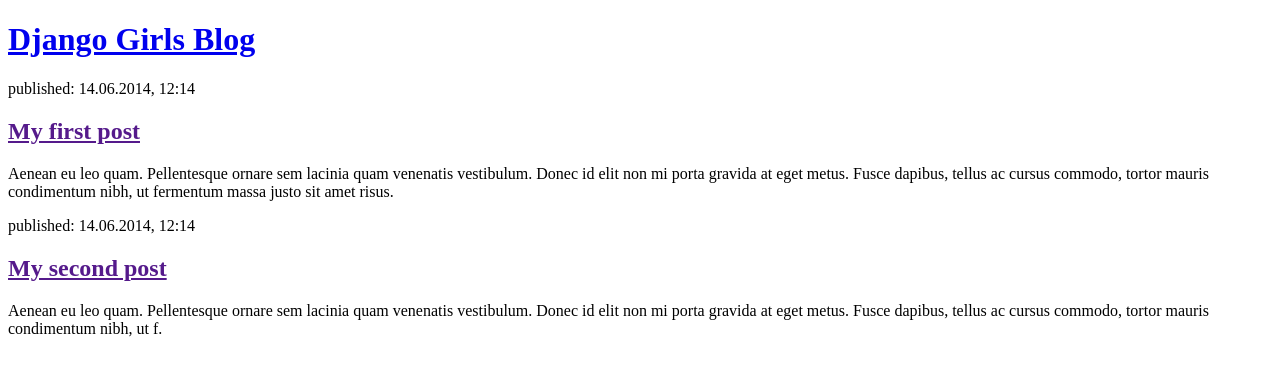
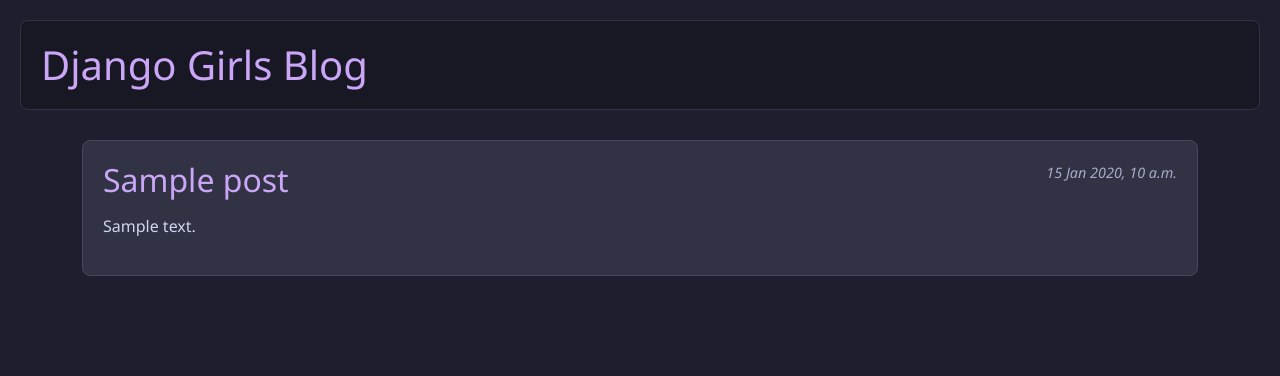
Before and after one commit to sonalita/djtut, a Django app: page / in a window 1280 px wide. Shown: the top 376 px of the page. Run offline with Django 5.2, Linux system fonts and the light colour scheme; tables that the repository leaves empty hold one stand-in row (values such as "Sample post").

Commit message:
Add ORM, dynamic rendering and styling

```diff
--- /dev/null
+++ b/blog/static/css/blog.css
@@ -0,0 +1,79 @@
+body {
+    background-color: var(--ctp-base);
+    color: var(--ctp-text);
+    font-family: 'Segoe UI', Tahoma, Geneva, Verdana, sans-serif;
+    line-height: 1.6;
+    margin: 0;
+    padding: 20px;
+}
+
+header {
+    background-color: var(--ctp-mantle);
+    padding: 20px;
+    margin-bottom: 30px;
+    border-radius: 8px;
+    border: 1px solid var(--ctp-surface0);
+}
+
+h1 a,
+h2 a {
+    color: var(--ctp-mauve);
+    text-decoration: none;
+    transition: color 0.3s ease;
+}
+
+h1 a:hover,
+h2 a:hover {
+    color: var(--ctp-pink);
+}
+
+h1 {
+    margin: 0;
+    font-size: 2.5em;
+}
+
+h2 {
+    color: var(--ctp-blue);
+    margin-top: 0;
+}
+
+article {
+    background-color: var(--ctp-surface0);
+    padding: 20px;
+    margin-bottom: 20px;
+    border-radius: 8px;
+    border: 1px solid var(--ctp-surface1);
+}
+
+time {
+    color: var(--ctp-subtext0);
+    font-size: 0.9em;
+    font-style: italic;
+}
+
+p {
+    color: var(--ctp-text);
+    margin: 15px 0;
+}
+
+a {
+    color: var(--ctp-sapphire);
+    text-decoration: none;
+}
+
+a:hover {
+    color: var(--ctp-sky);
+    text-decoration: underline;
+}
+
+.btn-secondary,
+.btn-secondary:visited {
+    color: var(--ctp-peach);
+    background: none;
+    border-color: var(--ctp-peach);
+}
+
+.btn-secondary:hover {
+    color: var(--ctp-base);
+    background-color: var(--ctp-peach);
+}
--- /dev/null
+++ b/blog/static/css/layout.css
@@ -0,0 +1,21 @@
+.save {
+    float: right;
+}
+
+.post-form textarea,
+.post-form input {
+    width: 100%;
+}
+
+.post {
+    margin-bottom: 70px;
+}
+
+.post>.date,
+.post>.actions {
+    float: right;
+}
+
+.btn-secondary {
+    margin-left: 15px;
+}
--- /dev/null
+++ b/blog/static/css/theme-cappuccin.css
@@ -0,0 +1,29 @@
+/* Catppuccin Mocha Color Scheme */
+:root {
+    --ctp-rosewater: #f5e0dc;
+    --ctp-flamingo: #f2cdcd;
+    --ctp-pink: #f5c2e7;
+    --ctp-mauve: #cba6f7;
+    --ctp-red: #f38ba8;
+    --ctp-maroon: #eba0ac;
+    --ctp-peach: #fab387;
+    --ctp-yellow: #f9e2af;
+    --ctp-green: #a6e3a1;
+    --ctp-teal: #94e2d5;
+    --ctp-sky: #89dceb;
+    --ctp-sapphire: #74c7ec;
+    --ctp-blue: #89b4fa;
+    --ctp-lavender: #b4befe;
+    --ctp-text: #cdd6f4;
+    --ctp-subtext1: #bac2de;
+    --ctp-subtext0: #a6adc8;
+    --ctp-overlay2: #9399b2;
+    --ctp-overlay1: #7f849c;
+    --ctp-overlay0: #6c7086;
+    --ctp-surface2: #585b70;
+    --ctp-surface1: #45475a;
+    --ctp-surface0: #313244;
+    --ctp-base: #1e1e2e;
+    --ctp-mantle: #181825;
+    --ctp-crust: #11111b;
+}
--- a/blog/templates/blog/post_list.html
+++ b/blog/templates/blog/post_list.html
@@ -1,23 +1,36 @@
+{% load static %}
 <!DOCTYPE html>
 <html>
+
 <head>
     <title>Django Girls blog</title>
+    <link rel="stylesheet" href="https://cdn.jsdelivr.net/npm/bootstrap@5.3.3/dist/css/bootstrap.min.css"
+        integrity="sha384-QWTKZyjpPEjISv5WaRU9OFeRpok6YctnYmDr5pNlyT2bRjXh0JMhjY6hW+ALEwIH" crossorigin="anonymous">
+    <link rel="stylesheet" href="{% static 'css/theme-cappuccin.css' %}">
+    <link rel="stylesheet" href="{% static 'css/layout.css' %}">
+    <link rel="stylesheet" href="{% static 'css/blog.css' %}">
 </head>
+
 <body>
     <header>
         <h1><a href="/">Django Girls Blog</a></h1>
     </header>
 
-        <article>
-            <time>published: 14.06.2014, 12:14</time>
-            <h2><a href="">My first post</a></h2>
-            <p>Aenean eu leo quam. Pellentesque ornare sem lacinia quam venenatis vestibulum. Donec id elit non mi porta gravida at eget metus. Fusce dapibus, tellus ac cursus commodo, tortor mauris condimentum nibh, ut fermentum massa justo sit amet risus.</p>
+    <main class="container">
+        <div class="row">
+            <div class="col">
+                {% for post in posts %}
+                <article class="post">
+                    <time class="date">
+                        {{ post.published_date }}
+                    </time>
+                    <h2><a href="">{{ post.title }}</a></h2>
+                    <p>{{ post.text|linebreaksbr }}</p>
                 </article>
+                {% endfor %}
+            </div>
+        </div>
+    </main>
+</body>
 
-        <article>
-            <time>published: 14.06.2014, 12:14</time>
-            <h2><a href="">My second post</a></h2>
-            <p>Aenean eu leo quam. Pellentesque ornare sem lacinia quam venenatis vestibulum. Donec id elit non mi porta gravida at eget metus. Fusce dapibus, tellus ac cursus commodo, tortor mauris condimentum nibh, ut f.</p>
-        </article>
-    </body>
 </html>
--- a/blog/views.py
+++ b/blog/views.py
@@ -1,5 +1,9 @@
 from django.shortcuts import render
+from django.utils import timezone
+
+from .models import Post
 
 
 def post_list(request):
-    return render(request, 'blog/post_list.html', {})  # Create your views here.
+    posts = Post.objects.filter(published_date__lte=timezone.now()).order_by('published_date')
+    return render(request, 'blog/post_list.html', {'posts': posts})
```
Also changed, not shown: README.md. Lines whose indentation alone changed are shown as unchanged.
